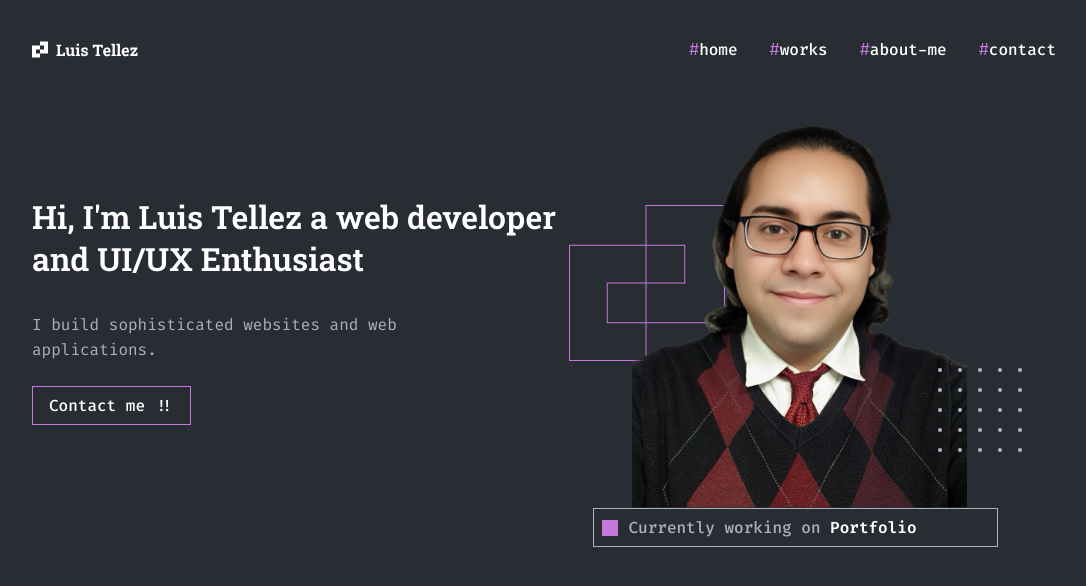
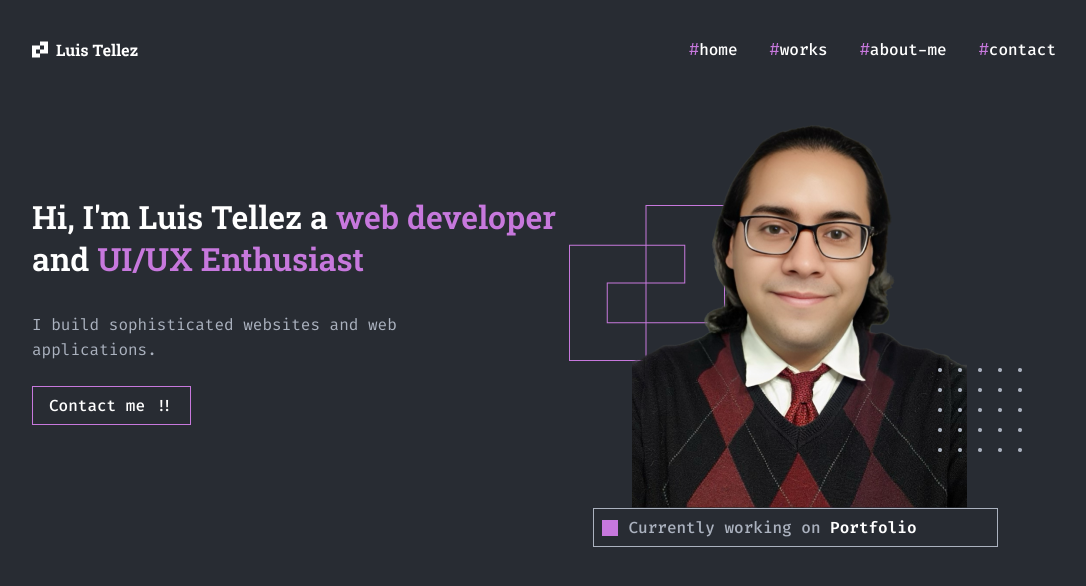
Before and after one commit to aegisnull/luistellez, a React (Create React App) app: page / in a window 1280 px wide. Shown: the top 586 px of the page, without its empty margins (96-1182 px from the left). Built offline with nearby package versions, Linux system fonts and the light colour scheme.

Commit message:
style: add accent color to home__title

```diff
--- a/src/components/Home/Home.scss
+++ b/src/components/Home/Home.scss
@@ -14,6 +14,10 @@
     font-size: 32px;
     line-height: 42.2px;
     max-width: 537px;
+
+    &_accent {
+      color: var(--accent-color);
+    }
   }
 
   &__subtitle {
```
